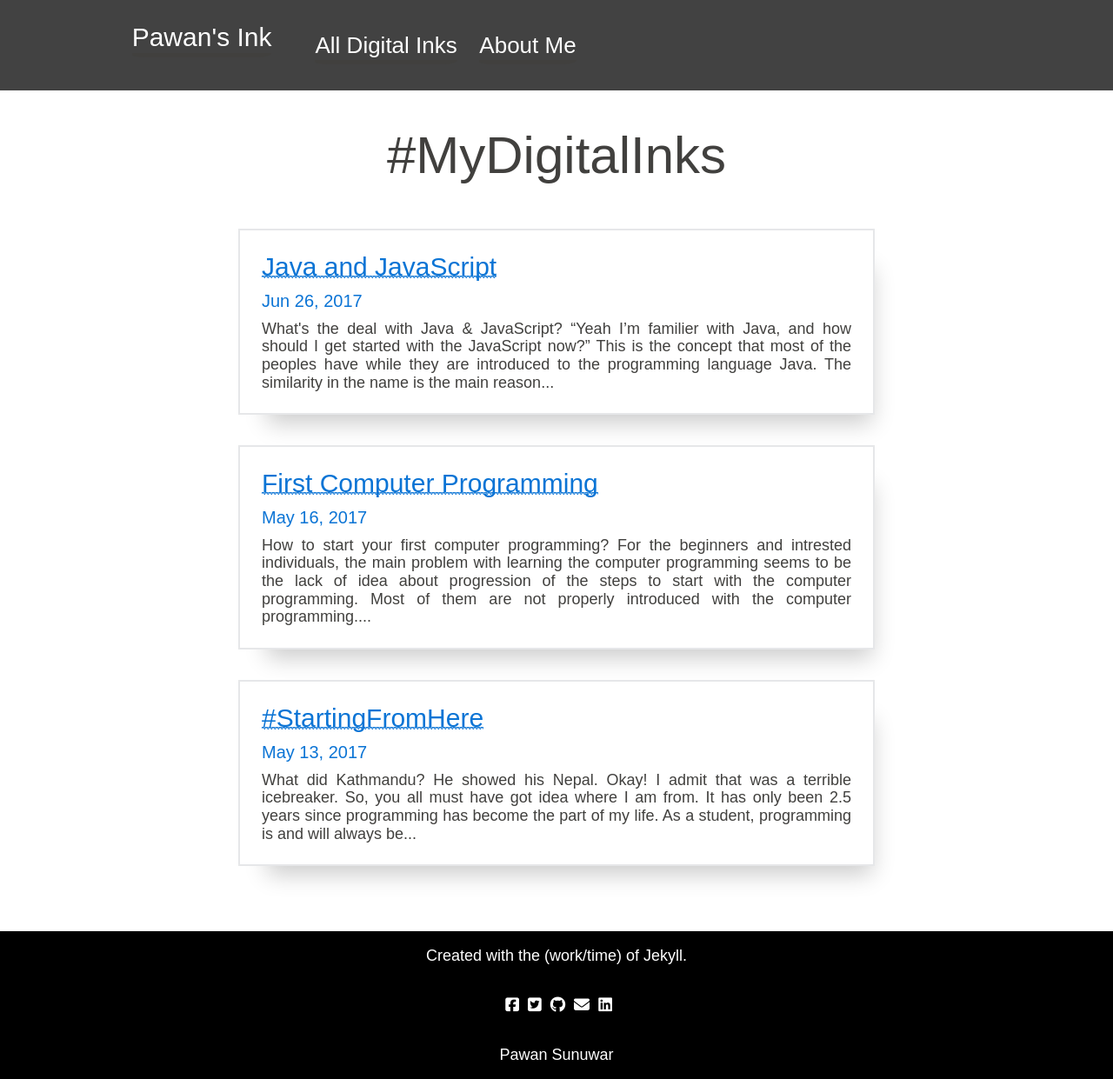
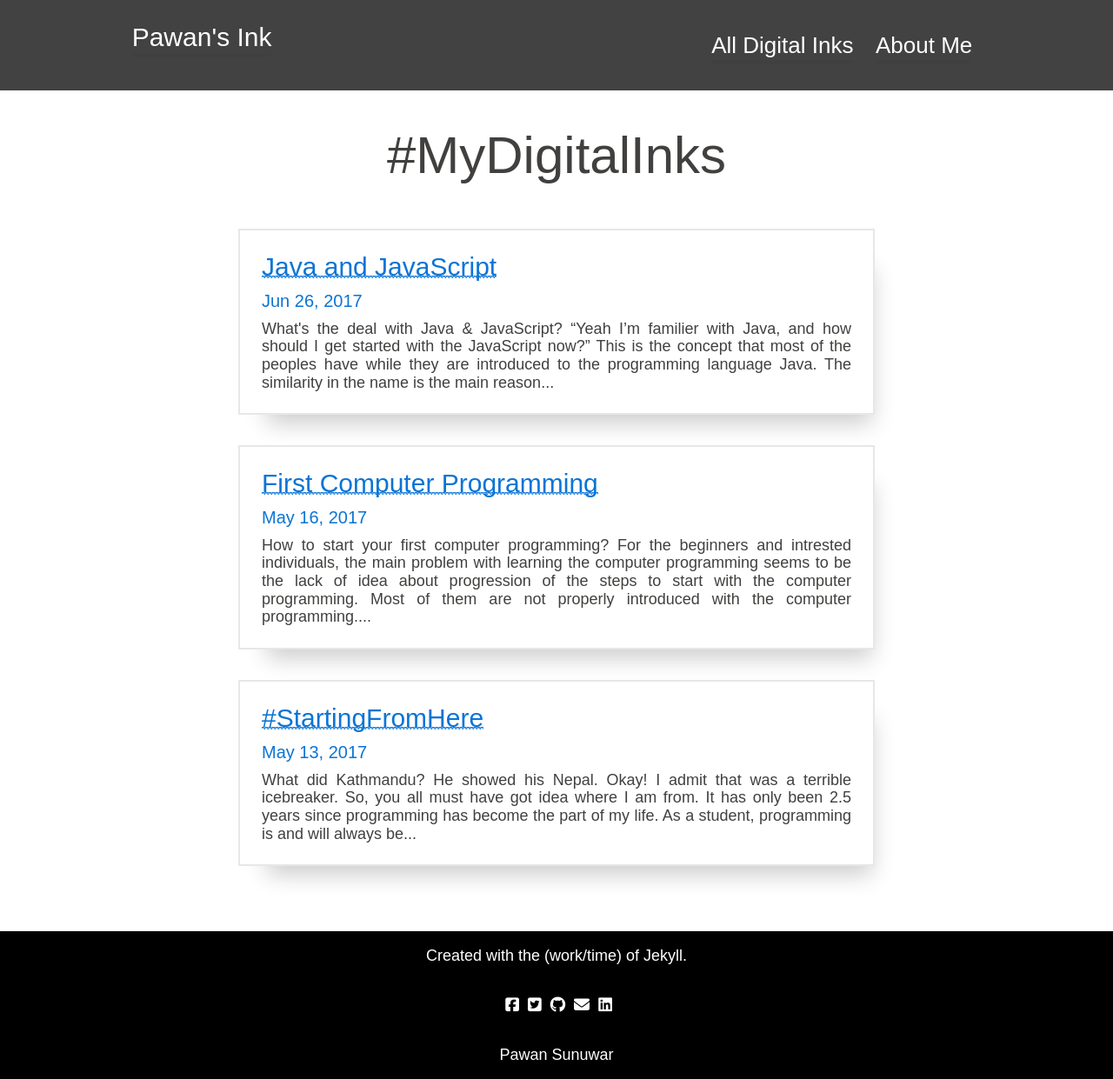
Before and after one commit to pawanman56/pawanman56.github.io, a Jekyll site: the page built from index.html, in a window 1280 px wide. Shown: the whole page at 87% size. Built offline with Jekyll 4.4.1, drawn with Linux system fonts in a browser that asks for light colours; nearby versions of some CDN libraries; some web fonts are replaced; comment, search, counter and statistics services are not loaded.

Commit message:
Browser wise responsiveness were added

```diff
--- a/_sass/_footerbottom.scss
+++ /dev/null
@@ -1,26 +0,0 @@
-/* Styles go here */
-
-/* Sticky footer styles
--------------------------------------------------- */
-
-html,
-body {
-  height: 100%;
-  /* The html and body elements cannot have any padding or margin. */
-}
-
-/* Wrapper for page content to push down footer */
-#wrap {
-  min-height: 100%;
-  height: auto;
-  /* Negative indent footer by its height */
-  margin: 0 auto -120px;
-  /* Pad bottom by footer height */
-  padding: 0 0 120px;
-}
-
-/* Set the fixed height of the footer here */
-#footer {
-  height: 120px;
-  background-color: #f5f5f5;
-}
--- a/_sass/_navbar.scss
+++ b/_sass/_navbar.scss
@@ -3,6 +3,10 @@
 
   .split-nav {
     display: flex;
+
+    .navbar-header {
+      width: -webkit-fill-available;
+    }
 
     .navbar-brand {
       color: #ffffff;
@@ -20,6 +24,7 @@
     }
 
     #collapse {
+      width: -webkit-fill-available;
       flex: -moz-fit-content;
       text-align: right;
     }
--- a/_sass/_post.scss
+++ b/_sass/_post.scss
@@ -1,15 +1,16 @@
 .post-content {
 	font-size: 20px;
 
-	h1, h2, h3, h4 {
+	h1, h2, h3, h4, h5 {
 		margin-bottom: 0;
+		overflow-wrap: break-word !important;
 	}
 }
 
 .post-info {
 	padding:0 0 5% 0;
 
-	h1, h2, h5 {
+	h1, h2, h3, h4, h5 {
 		margin: 0;
 	}
 }
--- a/css/main.scss
+++ b/css/main.scss
@@ -4,7 +4,6 @@
 @charset "utf-8";
 
 @import "footer";
-@import "footerbottom";
 @import "index";
 @import "navbar";
 @import "pagecontent";
@@ -17,6 +16,7 @@ html {
 
 h1, h2, h3, h4, h5 {
   text-align: left;
+  overflow-wrap: break-word !important;
 }
 
 h2 {
--- a/index.html
+++ b/index.html
@@ -5,7 +5,7 @@ description: This is a personal Blog of Pawan Sunuwar, and he is in realtionshpi
 ---
 <div class="home">
 
-  <h2 class="text-center">#MyDigitalInks</h2>
+  <h2 class="text-center" style="overflow-wrap: break-word;">#MyDigitalInks</h2>
   <ul class="post-list">
     {% for post in site.posts %}
       <li class="card">
```
